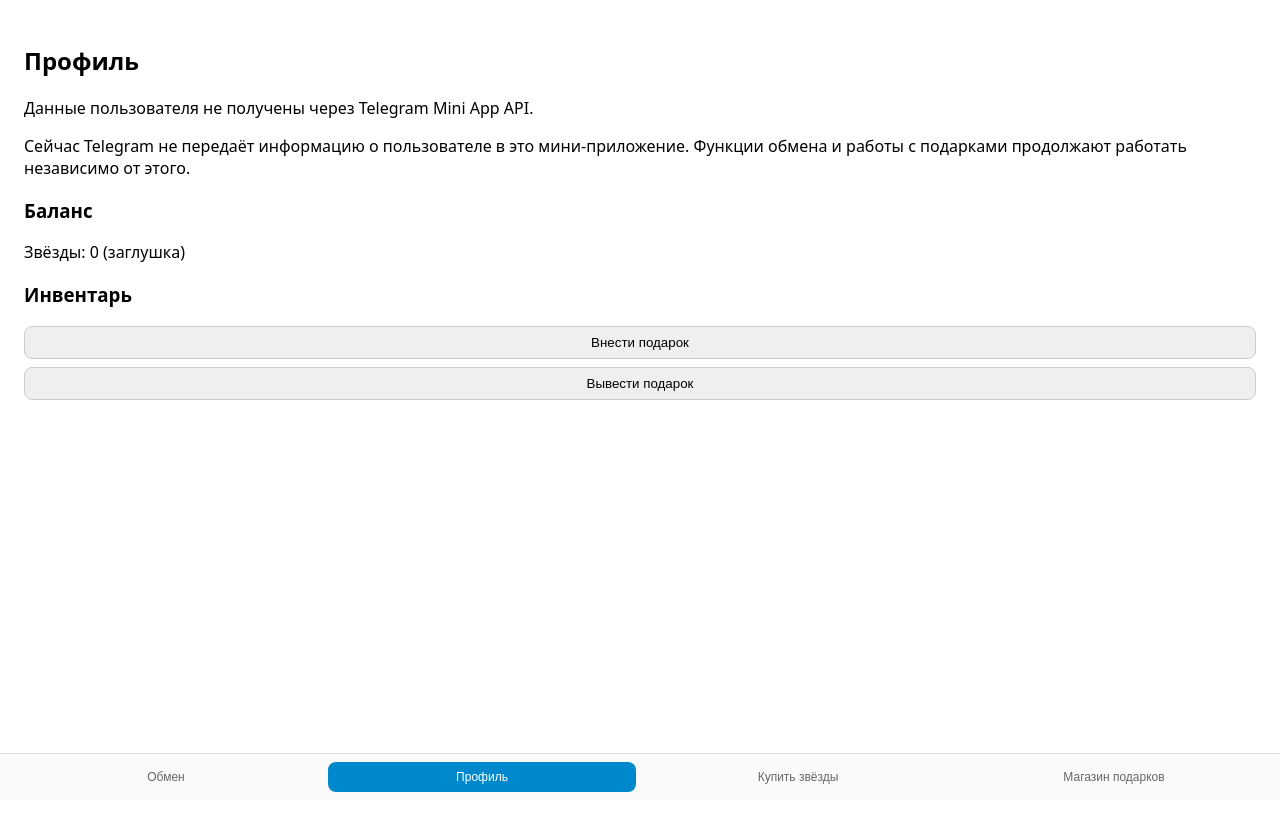
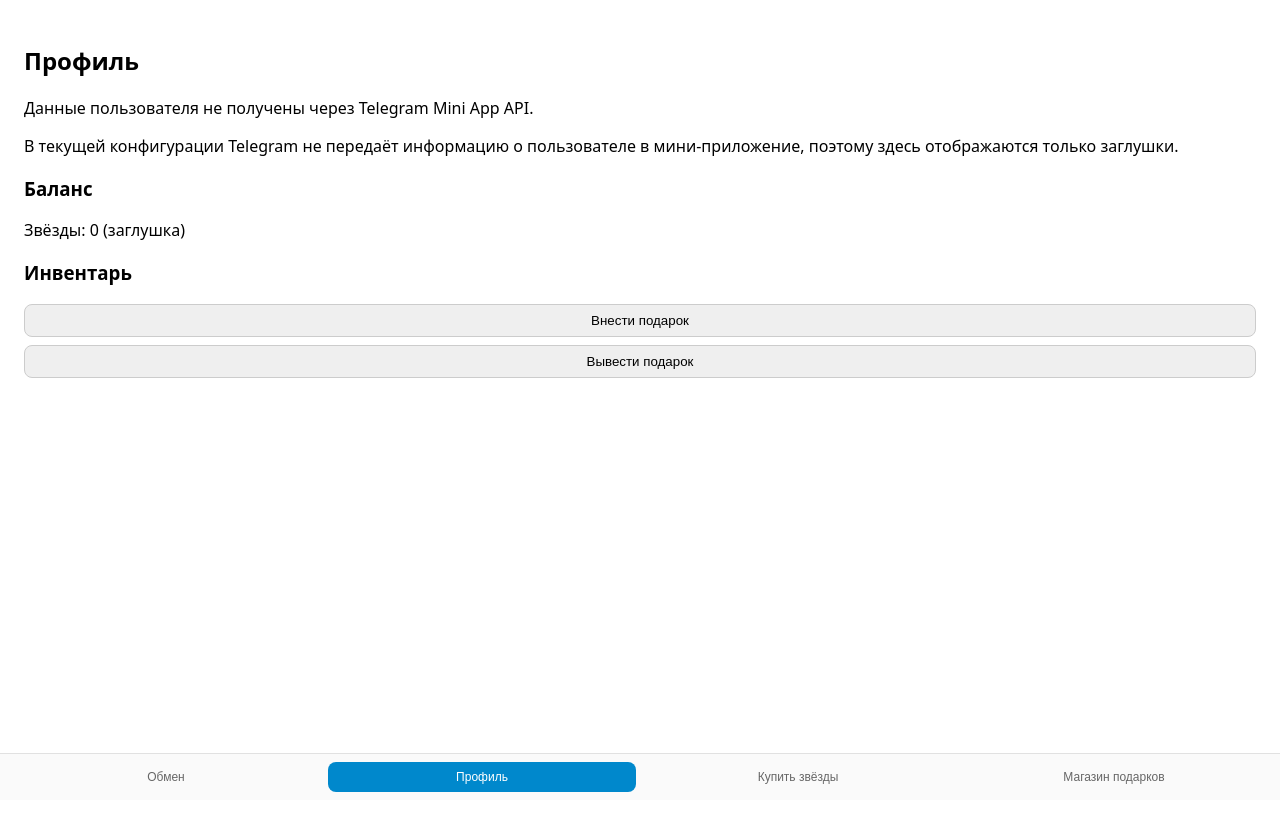
Before and after one commit to bupsibye/Knoxway_frontend, a React (Vite) app: page / in a window 1280 px wide. Both pictures are taken after a click on the button "Профиль". Shown: the top 830 px of the page. Built offline with nearby package versions, Linux system fonts and the light colour scheme.

Commit message:
Update ProfilePage.tsx

```diff
--- a/src/pages/ProfilePage.tsx
+++ b/src/pages/ProfilePage.tsx
@@ -7,8 +7,8 @@ export const ProfilePage: React.FC = () => {
 
       <p>Данные пользователя не получены через Telegram Mini App API.</p>
       <p>
-        Сейчас Telegram не передаёт информацию о пользователе в это мини‑приложение.
-        Функции обмена и работы с подарками продолжают работать независимо от этого.
+        В текущей конфигурации Telegram не передаёт информацию о пользователе в мини‑приложение,
+        поэтому здесь отображаются только заглушки.
       </p>
 
       <div style={{ marginTop: 16 }}>
```
